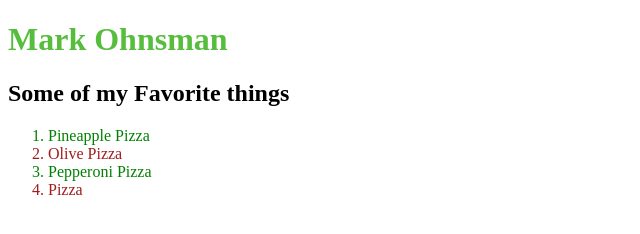
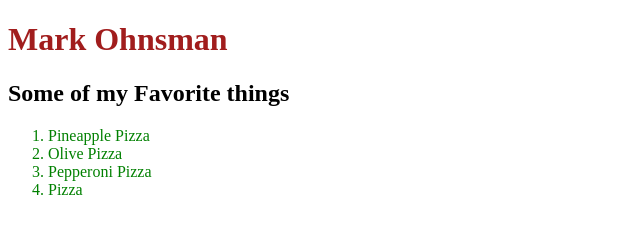
Before and after one commit to MarkOhnsman-zz/fall2020-day-1, a plain HTML site: page index.html in a window 1280 px wide. Shown: the whole page, without its empty margins (0-640 px from the left). Drawn offline with Linux system fonts and the light colour scheme.

Commit message:
Update style.css

```diff
--- a/style.css
+++ b/style.css
@@ -7,7 +7,7 @@ h1 {
   color: rgb(86, 190, 60);
 }
 
-.text-red {
+.red {
   color: #a11d1d;
 }
 
```
